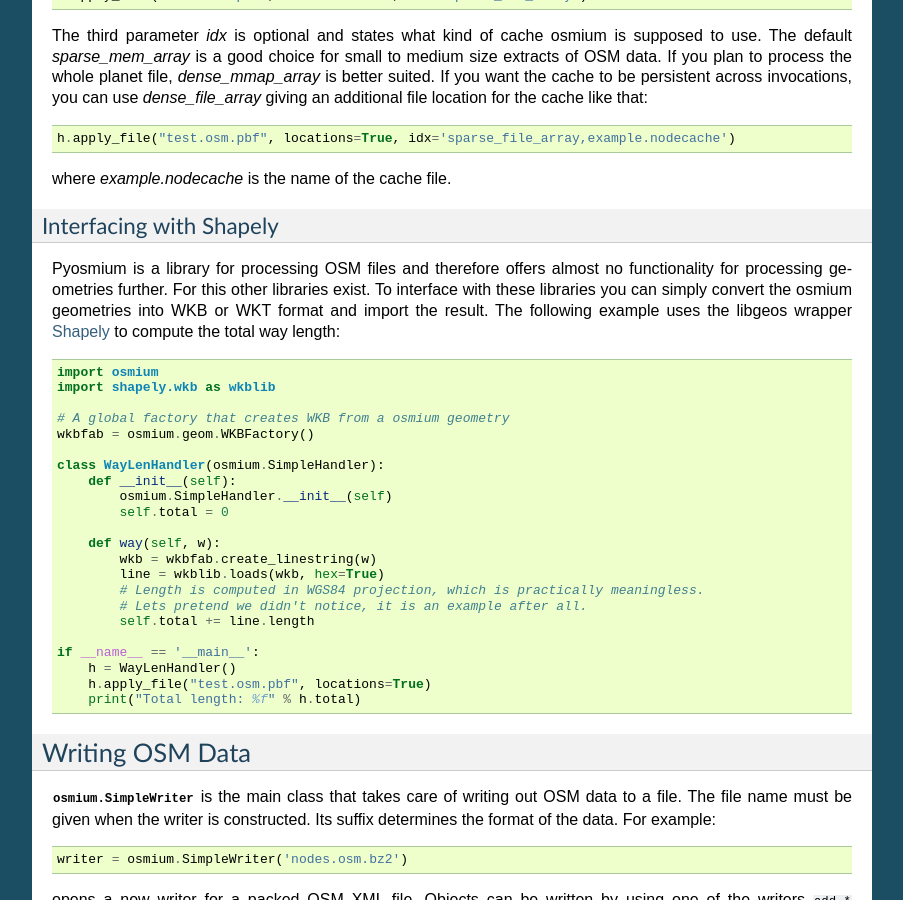
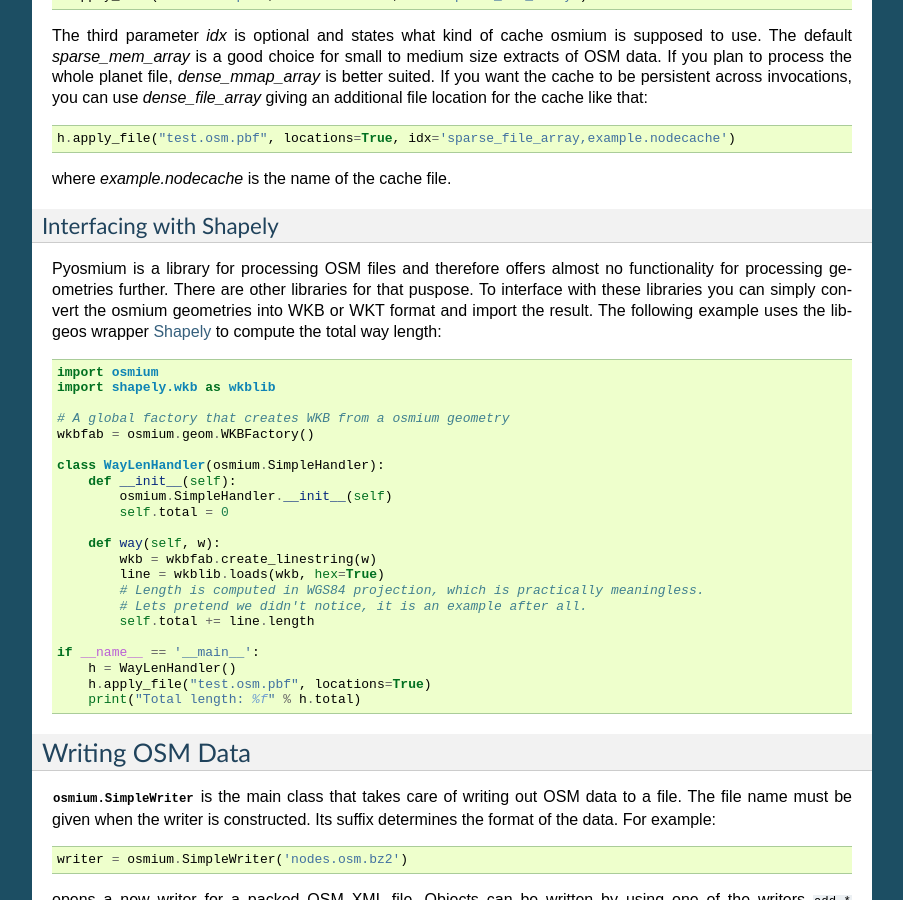
Before and after one commit to osmcode/pyosmium, a Sphinx documentation site: the page built from doc/intro.rst, in a window 1280 px wide and 900 px high, scrolled down 1706 px. Shown: the whole window, without its empty margins (198-1101 px from the left). Built offline with Sphinx 7.4.7, drawn with Linux system fonts in a browser that asks for light colours.

Commit message:
improve wording

```diff
--- a/doc/intro.rst
+++ b/doc/intro.rst
@@ -123,9 +123,9 @@ Interfacing with Shapely
 ^^^^^^^^^^^^^^^^^^^^^^^^
 
 Pyosmium is a library for processing OSM files and therefore offers almost
-no functionality for processing geometries further. For this other libraries
-exist. To interface with these libraries you can simply convert the osmium
-geometries into WKB or WKT format and import the result. The following
+no functionality for processing geometries further. There are other libraries
+for that puspose. To interface with these libraries you can simply convert the
+osmium geometries into WKB or WKT format and import the result. The following
 example uses the libgeos wrapper `Shapely`_ to compute the total way length::
 
     import osmium
```
